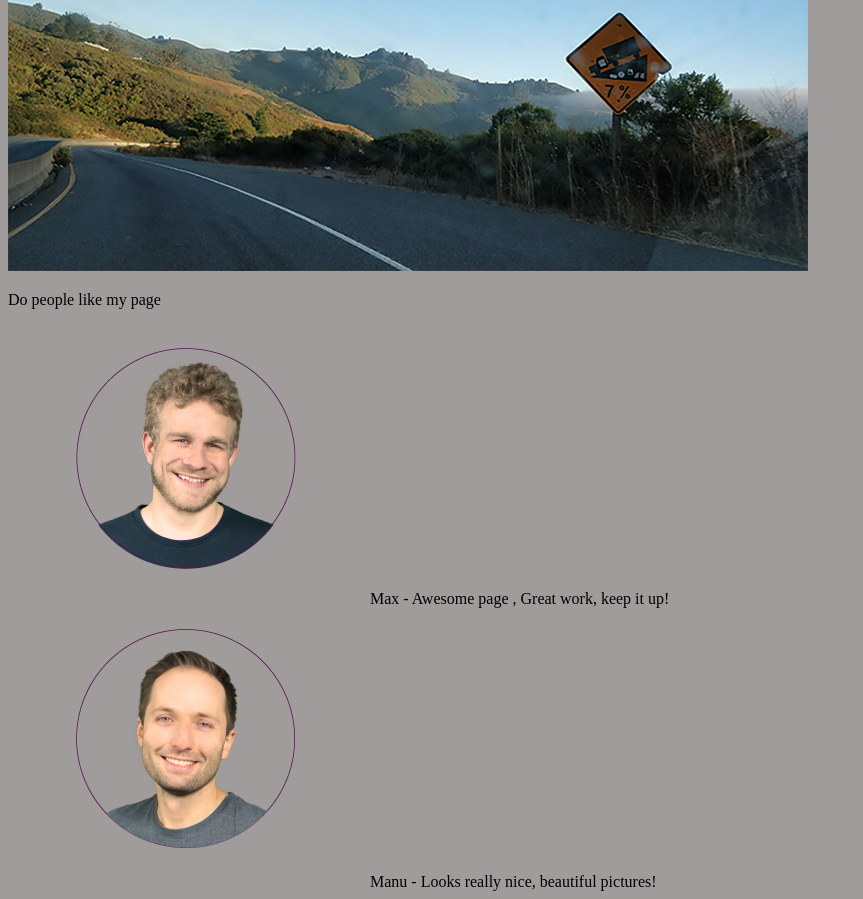
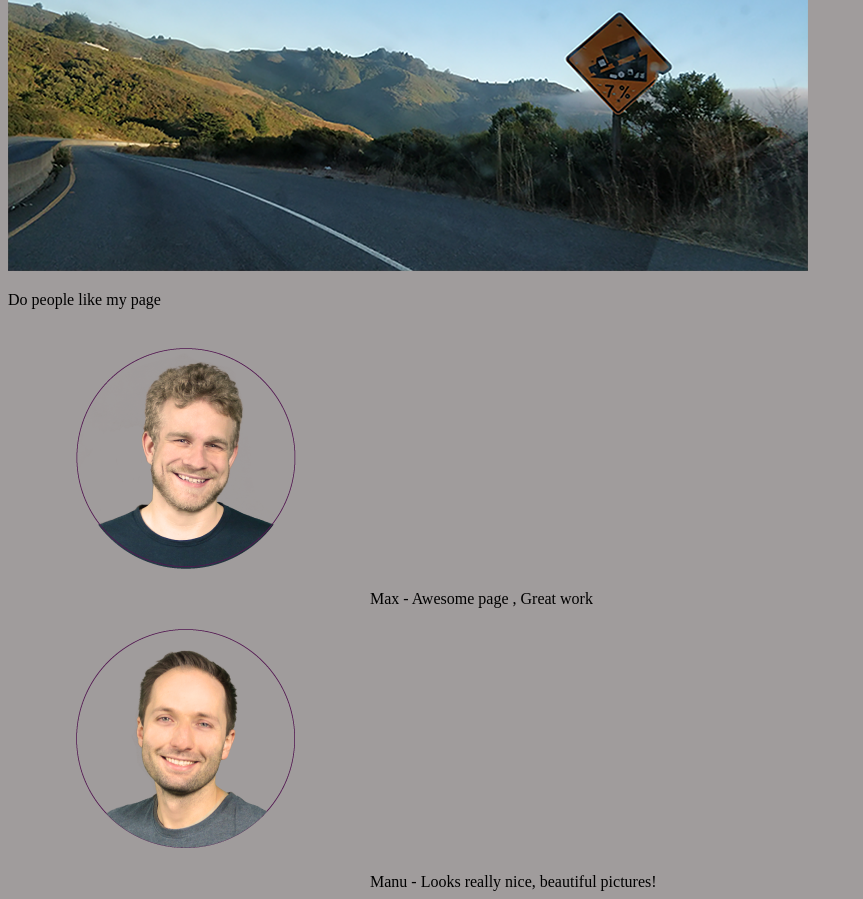
Before and after one commit to bansijivani/BusinessWebsite, a plain HTML site: page index.html in a window 1280 px wide. Shown: the part 870-1769 px from the top of the page, without its empty margins (0-863 px from the left). Drawn offline with Linux system fonts and the light colour scheme.

Commit message:
Changes related image

```diff
--- a/index.html
+++ b/index.html
@@ -30,7 +30,7 @@
     <footer>
         <div>
             <img src="Images/image-max.png" alt="Image of max">
-            <span> Max - Awesome page , Great work, keep it up!</span>
+            <span> Max - Awesome page , Great work</span>
         </div>
         <div>
             <img src="Images/image-manu.png" alt="Images of manu">
```
